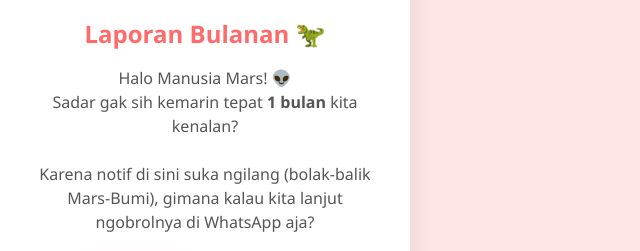
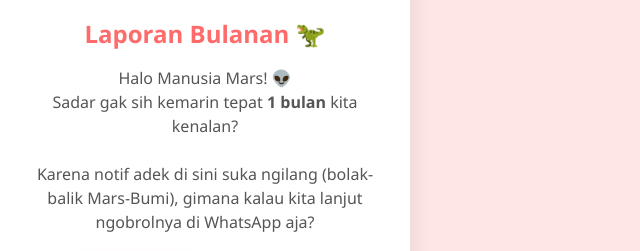
Before and after one commit to untuk-perikecil/untuk-perikecil.github.io, a plain HTML site: page index.html in a window 1280 px wide. Shown: the part 358-609 px from the top of the page, 0-640 px from the left. Drawn offline with Linux system fonts and the light colour scheme.

Commit message:
Update index.html

```diff
--- a/index.html
+++ b/index.html
@@ -86,7 +86,7 @@
         <p>
             Halo Manusia Mars! 👽<br>
             Sadar gak sih kemarin tepat <b>1 bulan</b> kita kenalan?<br><br>
-            Karena notif di sini suka ngilang (bolak-balik Mars-Bumi),
+            Karena notif adek di sini suka ngilang (bolak-balik Mars-Bumi),
             gimana kalau kita lanjut ngobrolnya di WhatsApp aja?
         </p>
 
```
